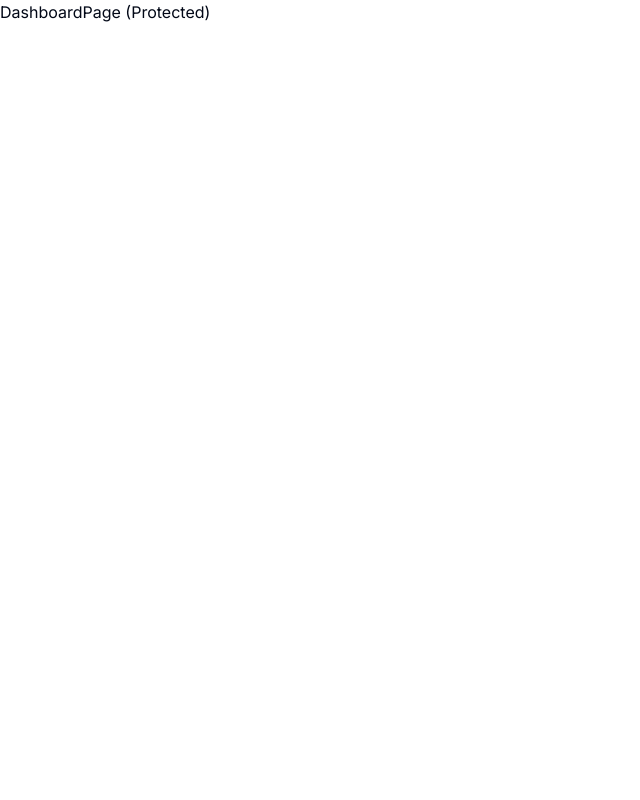
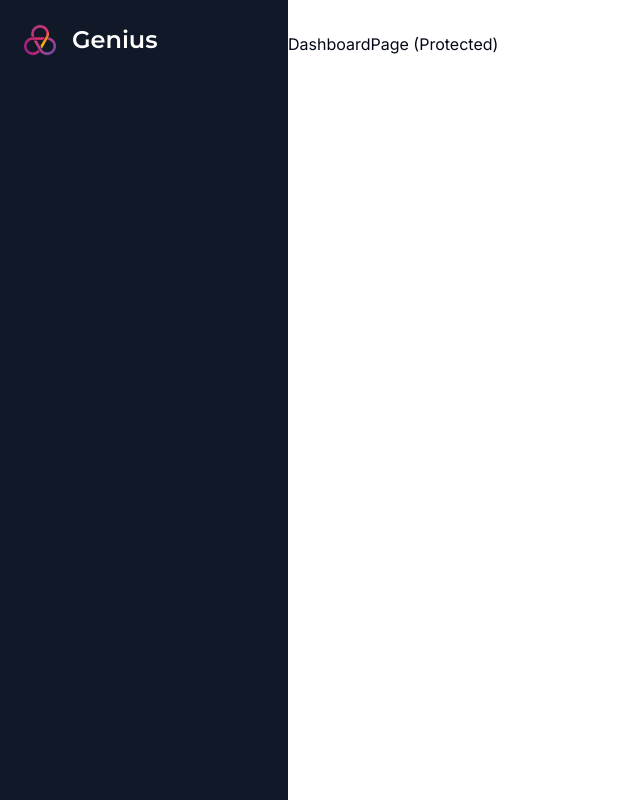
Before and after one commit to niclastanskanen/nextjs-saas-ai-platform, a Next.js app: page /dashboard in a window 1280 px wide. Shown: the whole page, without its empty margins (0-640 px from the left). Built offline with nearby package versions, Linux system fonts and the light colour scheme.

Commit message:
add Navbar and Sidebar with layout and routes

```diff
--- a/app/(dashboard)/(routes)/dashboard/page.tsx
+++ b/app/(dashboard)/(routes)/dashboard/page.tsx
@@ -4,7 +4,6 @@
   return (
     <div>
       <p>DashboardPage (Protected)</p>
-      <UserButton afterSignOutUrl="/" />
     </div>
   )
 }
--- /dev/null
+++ b/app/(dashboard)/layout.tsx
@@ -0,0 +1,22 @@
+import Navbar from "@/components/navbar"
+import Sidebar from "@/components/sidebar"
+
+const DashboardLayout = ({
+    children
+}: {
+    children: React.ReactNode
+    }) => {
+    return (
+        <div className="h-full relative">
+            <div className="hidden h-full md:flex md:w-72 md:flex-col md:fixed md:inset-y-0 z-[80] bg-gray-900">
+                <Sidebar />
+            </div>
+            <main className="md:pl-72">
+                <Navbar />
+                {children}
+            </main>
+        </div>
+    )
+}
+
+export default DashboardLayout
```
Also changed, not shown: public/logo.png (added).
